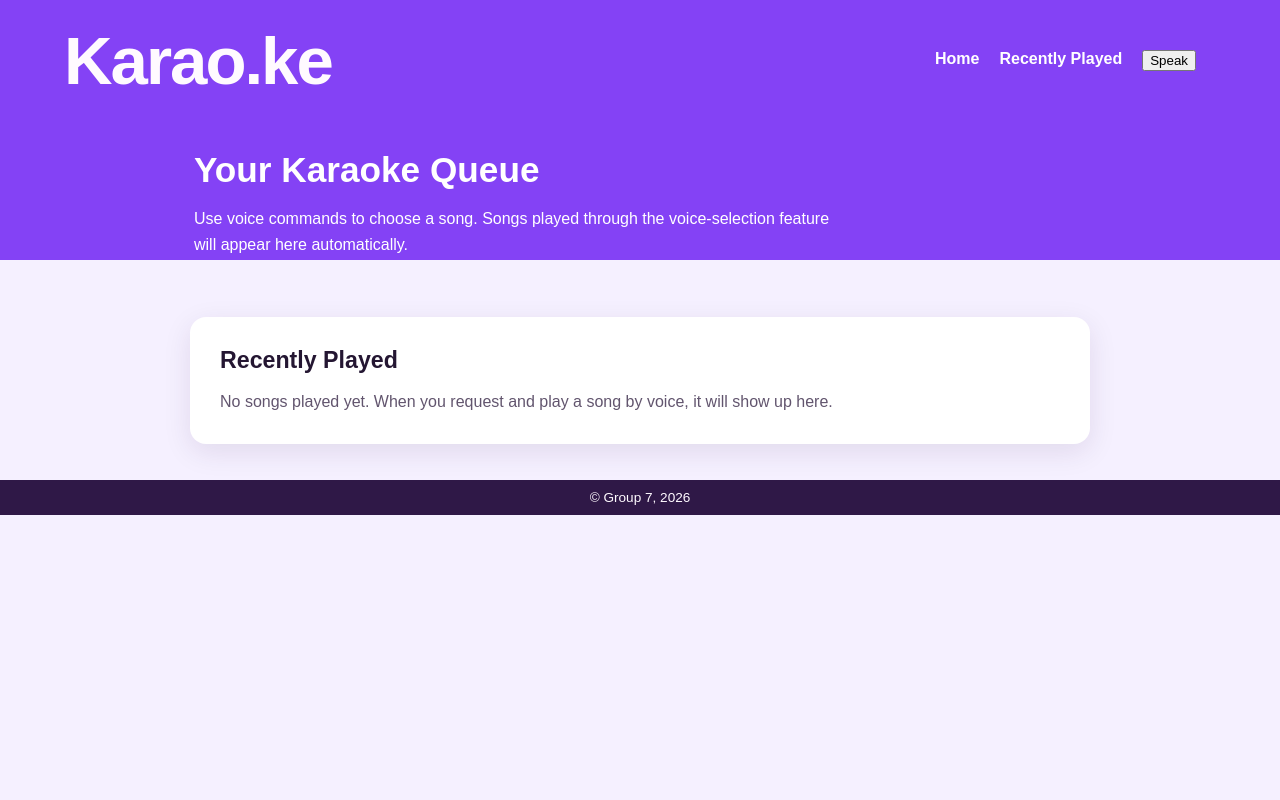
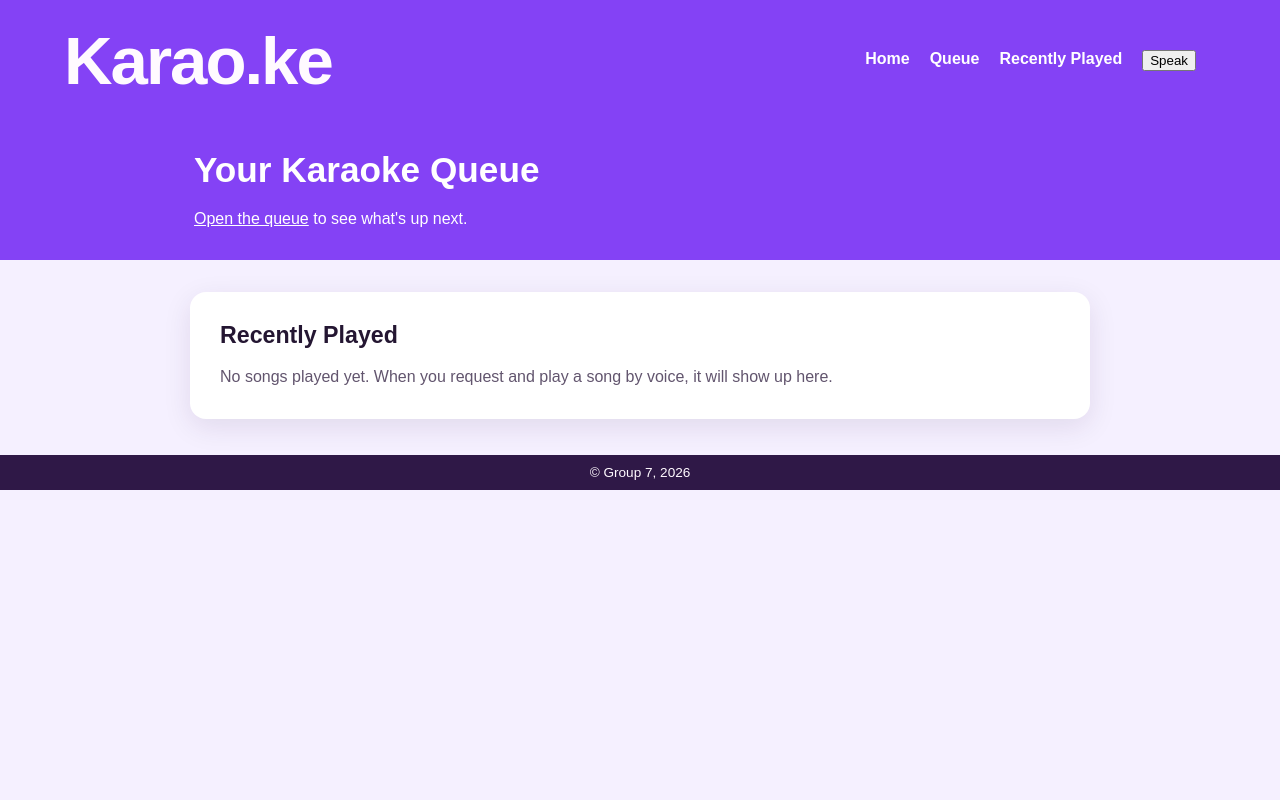
Before and after one commit to brewInstallMetroid/karao.ke, a Django app: page / in a window 1280 px wide. Run offline with Django 5.2, Linux system fonts and the light colour scheme.

Commit message:
IMPL: Add Queue page and voice navigation

```diff
--- a/proj/karao/ke/templates/base.html
+++ b/proj/karao/ke/templates/base.html
@@ -10,27 +10,37 @@
 <body>
     <div class="container">
         <header class="banner">
-            <a class="logo" href="{% url 'home' %}" aria-label="Karao.ke home">
-                <h1>Karao.ke</h1>
-            </a>
+            <a class="logo" href="{% url 'home' %}" aria-label="Karao.ke home"><h1>Karao.ke</h1></a>
             <nav class="top-nav" aria-label="Main navigation">
                 <a id="home-link" href="{% url 'home' %}">Home</a>
+                <a id="queue-link" href="{% url 'song_queue' %}">Queue</a>
                 <a id="recently-played-link" href="{% url 'home' %}#recent-heading">Recently Played</a>
                 <button id="speak-button" type="button">Speak</button>
                 <span id="voice-status" role="status"></span>
             </nav>
         </header>
+
         {% block content %}{% endblock %}
+
         <footer class="footer"><p>© Group 7, 2026</p></footer>
     </div>
 
     <script>
         const speakButton = document.getElementById("speak-button");
         const voiceStatus = document.getElementById("voice-status");
+        const homeLink = document.getElementById("home-link");
+        const queueLink = document.getElementById("queue-link");
+        const queueCommands = [
+        "queue",
+        "q",
+        "show queue",
+        "show q",
+        "up next",
+        "what next",
+        "what's next",
+        ];
         const recentlyPlayedLink = document.getElementById("recently-played-link");
-        const homeLink = document.getElementById("home-link");
         const SpeechRecognition = window.SpeechRecognition || window.webkitSpeechRecognition;
-
 
         if (!SpeechRecognition) {
             speakButton.disabled = true;
@@ -56,10 +66,13 @@
                     voiceStatus.textContent = "Opening Recently Played.";
                     recentlyPlayedLink.click();
                 } else if (command === "home") {
-                    voiceStatus.textContent = "Opening Home.";
+                    voiceStatus.textContent = "Going home.";
                     homeLink.click();
+                } else if (queueCommands.includes(command)) {
+                    voiceStatus.textContent = "Opening the queue.";
+                    queueLink.click();
                 } else {
-                    voiceStatus.textContent = `Heard “${spokenWords}.” Try saying “recently played” or “home.”`;
+                    voiceStatus.textContent = `Heard “${spokenWords}”. Try saying “Home”, “Show Queue”, or “Recently Played”.`;
                 }
             };
 
--- a/proj/karao/ke/templates/hello/hello.html
+++ b/proj/karao/ke/templates/hello/hello.html
@@ -4,7 +4,7 @@
 <main class="page-content">
     <section class="welcome-card">
         <h2>Your Karaoke Queue</h2>
-        <p>Use voice commands to choose a song. Songs played through the voice-selection feature will appear here automatically.</p>
+        <p><a href="{% url 'song_queue' %}" style="color: #fff; text-decoration: underline;">Open the queue</a> to see what's up next.</p>
     </section>
 
     {% if messages %}
@@ -26,10 +26,10 @@
             <ul class="recent-list">
                 {% for song in recent_songs %}
                 <li class="recent-song">
-                    <span class="song-icon" aria-hidden="true">♫</span>
+                    <span class="song-icon" aria-hidden="true">&#9835;</span>
                     <div class="song-details">
                         <span class="song-title">{{ song.title }}</span>
-                        <a href="{{ song.youtube_url }}" target="_blank" rel="noopener noreferrer">Open on YouTube ↗</a>
+                        <a href="{{ song.youtube_url }}" target="_blank" rel="noopener noreferrer">Open on YouTube &#8599;</a>
                     </div>
                 </li>
                 {% endfor %}
--- a/proj/karao/ke/urls.py
+++ b/proj/karao/ke/urls.py
@@ -6,6 +6,7 @@ urlpatterns = [
     path('admin/', admin.site.urls),
     path('', views.hello, name='home'),
     path('hello/', views.hello, name='hello'),
+    path('queue/', views.song_queue, name='song_queue'),
     path('recent/record/', views.record_recent_song, name='record_recent_song'),
     path('recent/clear/', views.clear_recent, name='clear_recent'),
 ]
--- a/proj/karao/ke/views.py
+++ b/proj/karao/ke/views.py
@@ -18,6 +18,10 @@ def hello(request):
         "hello/hello.html",
         {"recent_songs": request.session.get(SESSION_KEY, [])},
     )
+
+def song_queue(request):
+    """Show the karaoke queue page."""
+    return render(request, "queue.html")
 
 
 def get_youtube_video_id(url):
```
Also changed, not shown: proj/karao/ke/templates/queue.html (added, +12 -0 lines).
